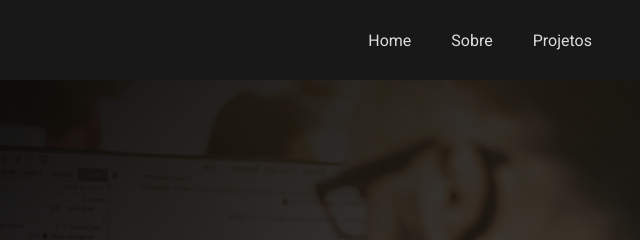
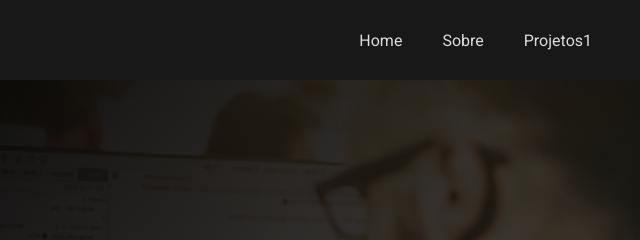
Before and after one commit to Rafaelmorales1982/Portfolio-Sujeito-Programador, a plain HTML site: page index.html in a window 1280 px wide. Shown: the top 240 px of the page, 640-1280 px from the left. Drawn offline with Linux system fonts and the light colour scheme.

Commit message:
Modifiquei navegação

```diff
--- a/index.html
+++ b/index.html
@@ -19,7 +19,7 @@
     <ul class="nav-list" >
       <li><a href="#home">Home</a></li>
       <li><a href="#sobre">Sobre</a></li>
-      <li><a href="#projetos">Projetos</a></li>
+      <li><a href="#projetos">Projetos1</a></li>
     </ul>
   </nav>
 <!--FIM HEADER-->
```
